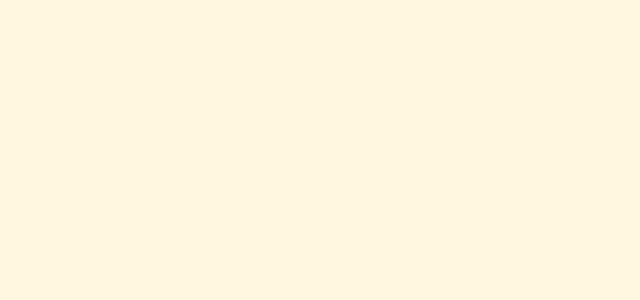
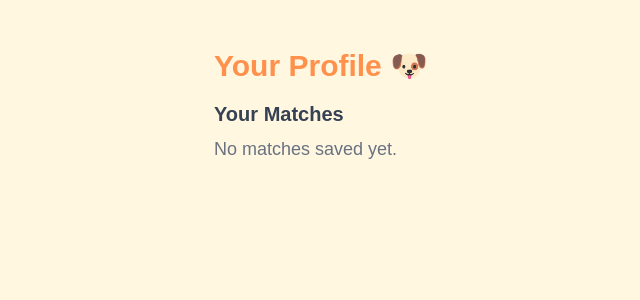
Before and after one commit to yaminaik/FetchRewards, a React (Vite) app: page /profile in a window 1280 px wide. Before the commit this address had no page. Shown: the top 300 px of the page, without its empty margins (66-706 px from the left). Built offline with nearby package versions, Linux system fonts and the light colour scheme; sample sign-in values are in the browser's storage.

Commit message:
added profile thing for saving favourites

```diff
--- a/src/App.tsx
+++ b/src/App.tsx
@@ -3,6 +3,7 @@ import { useState, useEffect } from "react";
 import LoginPage from "./pages/LoginPage";
 import SearchPage from "./pages/SearchPage";
 import { Toaster } from "react-hot-toast"; // ✅ Import Toaster for toast notifications
+import ProfilePage from "./pages/ProfilePage";
 
 const App = () => {
   const [isAuthenticated, setIsAuthenticated] = useState<boolean>(
@@ -24,8 +25,13 @@ const App = () => {
           }
         />
         <Route
-          path="/search"
-          element={isAuthenticated ? <SearchPage /> : <Navigate to="/" replace />}
+  path="/search"
+  element={isAuthenticated ? <SearchPage onLogout={() => setIsAuthenticated(false)} /> : <Navigate to="/" replace />}
+/>
+
+           <Route
+          path="/profile"
+          element={isAuthenticated ? <ProfilePage /> : <Navigate to="/" replace />}
         />
       </Routes>
     </Router>
--- a/src/components/DogCard.tsx
+++ b/src/components/DogCard.tsx
@@ -1,9 +1,9 @@
-// src/components/DogCard.tsx
 import { Dog as DogIcon } from "lucide-react";
 import { Dog } from "../types";
+
 interface DogProps {
   dog: Dog;
-  toggleFavorite: (dog: Dog) => void;
+  toggleFavorite?: (dog: Dog) => void; // Make toggleFavorite optional
   isFavorite: boolean;
 }
 
@@ -13,12 +13,14 @@ const DogCard: React.FC<DogProps> = ({ dog, toggleFavorite, isFavorite }) => {
       <div className="relative">
         <img src={dog.img} alt={dog.name} loading="lazy" className="w-full h-56 object-cover rounded-t-xl" />
 
+        {toggleFavorite && (  // Only show the button if toggleFavorite is passed
           <button
             onClick={() => toggleFavorite(dog)}
             className="absolute top-3 right-3 p-2 rounded-full bg-white shadow-md hover:bg-gray-200 transition"
           >
             <DogIcon className={`h-6 w-6 ${isFavorite ? "text-primary" : "text-gray-500"}`} />
           </button>
+        )}
       </div>
       <div className="p-4">
         <h3 className="text-2xl font-bold text-primary">{dog.name}</h3>
--- a/src/components/FavoritesModal.tsx
+++ b/src/components/FavoritesModal.tsx
@@ -1,4 +1,6 @@
+import { useProfile } from "../hooks/useProfile";
 import { Dog } from "../types";
+
 interface FavoritesModalProps {
   isOpen: boolean;
   closeModal: () => void;
@@ -13,11 +15,13 @@ const FavoritesModal: React.FC<FavoritesModalProps> = ({
   isOpen,
   closeModal,
   favorites,
-  removeFavorite,  // ✅ Ensure function is received correctly
+  removeFavorite,
   clearFavorites,
   generateMatch,
   matchedDog,
 }) => {
+  const { saveMatch, profile } = useProfile();
+
   if (!isOpen) return null;
 
   return (
@@ -49,7 +53,7 @@ const FavoritesModal: React.FC<FavoritesModalProps> = ({
                   <span className="text-sm text-gray-600">Location: {dog.zip_code}</span>
                 </div>
                 <button
-                  onClick={() => removeFavorite(dog.id)} // ✅ Correctly calls the function
+                  onClick={() => removeFavorite(dog.id)}
                   className="bg-primary text-white py-1 px-3 rounded-md hover:bg-primary/90 transition-all"
                 >
                   ✖
@@ -65,6 +69,7 @@ const FavoritesModal: React.FC<FavoritesModalProps> = ({
           </button>
         )}
 
+        {/* Save Matched Dog to Profile */}
         {matchedDog && (
           <div className="mt-4 p-4 border rounded-lg bg-gray-100">
             <h3 className="text-xl font-semibold text-primary">Your Match:</h3>
@@ -76,6 +81,13 @@ const FavoritesModal: React.FC<FavoritesModalProps> = ({
                 <p className="text-sm text-gray-600">Age: {matchedDog.age} years</p>
               </div>
             </div>
+            <button
+              onClick={() => saveMatch(matchedDog)}
+              className="w-full bg-green-500 text-white py-2 rounded-lg mt-4 hover:bg-green-600 transition-all"
+              disabled={profile.matches.some((match) => match.id === matchedDog.id)}
+            >
+              {profile.matches.some((match) => match.id === matchedDog.id) ? "Already Saved" : "Save Match"}
+            </button>
           </div>
         )}
       </div>
--- /dev/null
+++ b/src/components/Profile.tsx
@@ -0,0 +1,26 @@
+import { useProfile } from "../hooks/useProfile";
+import DogCard from "../components/DogCard";
+
+const ProfilePage = () => {
+  const { profile } = useProfile();
+
+  return (
+    <div className="max-w-3xl mx-auto p-6">
+      <h1 className="text-3xl font-bold text-primary mb-4">Your Profile 🐶</h1>
+
+      {/* Saved Matches */}
+      <div className="mb-6">
+        <h2 className="text-xl font-semibold text-gray-700">Your Matches</h2>
+        <div className="grid grid-cols-1 sm:grid-cols-2 gap-4">
+          {profile.matches.length > 0 ? (
+            profile.matches.map((dog) => <DogCard key={dog.id} dog={dog}  isFavorite={true}   />)
+          ) : (
+            <p className="text-gray-500">No matches saved yet.</p>
+          )}
+        </div>
+      </div>
+    </div>
+  );
+};
+
+export default ProfilePage;
--- /dev/null
+++ b/src/hooks/useProfile.ts
@@ -0,0 +1,35 @@
+import { useState, useEffect } from "react";
+import { Dog } from "../types";
+import toast from "react-hot-toast";
+
+const LOCAL_STORAGE_KEY = "userProfile";
+
+interface UserProfile {
+  favorites: Dog[];
+  matches: Dog[];
+}
+
+export const useProfile = () => {
+  const [profile, setProfile] = useState<UserProfile>(() => {
+    const savedProfile = localStorage.getItem(LOCAL_STORAGE_KEY);
+    return savedProfile ? JSON.parse(savedProfile) : { favorites: [], matches: [] };
+  });
+
+  useEffect(() => {
+    localStorage.setItem(LOCAL_STORAGE_KEY, JSON.stringify(profile));
+  }, [profile]);
+
+  // Save a matched dog
+  const saveMatch = (dog: Dog) => {
+    setProfile((prev) => {
+      if (prev.matches.some((match) => match.id === dog.id)) {
+        toast.error("This dog is already saved!");
+        return prev;
+      }
+      toast.success("Dog saved successfully!");
+      return { ...prev, matches: [...prev.matches, dog] };
+    });
+  };
+
+  return { profile, saveMatch };
+};
--- /dev/null
+++ b/src/pages/ProfilePage.tsx
@@ -0,0 +1,11 @@
+import Profile from "../components/Profile";
+
+const ProfilePage = () => {
+  return (
+    <div className="max-w-5xl mx-auto p-6">
+      <Profile />
+    </div>
+  );
+};
+
+export default ProfilePage;
--- a/src/pages/SearchPage.tsx
+++ b/src/pages/SearchPage.tsx
@@ -1,16 +1,20 @@
 import { useState } from "react";
-import { Dog as DogIcon } from "lucide-react";
+import { Dog as DogIcon,UserRound} from "lucide-react";
 import SearchBar from "../components/SearchBar";
 import DogCard from "../components/DogCard";
 import Pagination from "../components/Pagination";
 import FavoritesModal from "../components/FavoritesModal";
-import { useDogs } from "../hooks/useDogs"; // ✅ Fetch dogs
-import { useBreeds } from "../hooks/useBreeds"; // ✅ Fetch breeds
-import { useFavorites } from "../hooks/useFavorites"; // ✅ Manage favorites
+import { useDogs } from "../hooks/useDogs";
+import { useBreeds } from "../hooks/useBreeds";
+import { useFavorites } from "../hooks/useFavorites";
+import { useNavigate } from "react-router-dom";
 
+interface SearchPageProps {
+  onLogout: () => void;
+}
 
-
-const SearchPage = () => {
+function SearchPage({ onLogout }: SearchPageProps){
+  const navigate = useNavigate();
   const [ageMin, setAgeMin] = useState<number | "">("");
   const [ageMax, setAgeMax] = useState<number | "">("");
   const [zipCode, setZipCode] = useState<string>("");
@@ -18,6 +22,7 @@ const SearchPage = () => {
   const [currentPage, setCurrentPage] = useState(1);
   const [sortOrder, setSortOrder] = useState<"asc" | "desc">("asc");
   const [modalOpen, setModalOpen] = useState(false);
+
 
   // ✅ Fetch breeds using custom hook
   const breeds = useBreeds();
@@ -27,16 +32,62 @@ const SearchPage = () => {
 
   // ✅ Manage favorites using custom hook
   const { favorites, toggleFavorite, removeFavorite, clearFavorites, matchedDog, generateMatch } = useFavorites();
+  const handleLogout = async () => {
+    try {
+      const response = await fetch("https://frontend-take-home-service.fetch.com/auth/logout", {
+        method: "POST",
+        credentials: "include",
+      });
+
+      if (!response.ok) {
+        throw new Error("Logout failed");
+      }
+
+      // ✅ Clear authentication data
+      localStorage.removeItem("isAuthenticated");
+      sessionStorage.removeItem("userSession");
+      localStorage.removeItem("userProfile");
+      // ✅ Update authentication state in App.tsx
+      onLogout();
+
+      // ✅ Redirect to login page
+      navigate("/", { replace: true });
+    } catch (error) {
+      console.error("Error during logout:", error);
+    }
+  };
+
+
 
   return (
     <div className="w-screen bg-background px-4 py-8 md:px-8 flex flex-col">
       {/* Header */}
-      <div className="flex justify-between items-center max-w-7xl mx-auto mb-6">
-        <h1 className="text-4xl font-bold text-primary flex items-center gap-3">
+      <div className="flex flex-col items-center max-w-7xl mx-auto mb-6">
+        {/* Tagline - Centered */}
+        <h1 className="text-4xl font-bold text-primary flex items-center gap-3 mb-4">
           <DogIcon className="h-12 w-12 animate-bounce" />
           Find Your Perfect Companion
         </h1>
+
+        {/* Profile and Logout Buttons BELOW the tagline */}
+        <div className="flex gap-4 mt-2">
+          <button
+            onClick={() => navigate("/profile")}
+            className="bg-orange-400 text-white px-4 py-2 rounded-lg flex items-center gap-2 hover:bg-orange-500 transition-all"
+          >
+            <UserRound className="h-5 w-5" />
+            Profile
+          </button>
+
+          <button
+            onClick={handleLogout}
+            className="bg-red-500 text-white px-4 py-2 rounded-lg flex items-center gap-2 hover:bg-red-600 transition-all"
+          >
+            Logout
+          </button>
         </div>
+      </div>
+
 
       {/* Search Bar */}
       <SearchBar
@@ -52,8 +103,7 @@ const SearchPage = () => {
         sortOrder={sortOrder}
         setSortOrder={setSortOrder}
         favoritesCount={favorites.length}
-        openFavorites={() => setModalOpen(true)}
-      />
+        openFavorites={() => setModalOpen(true)} />
 
       {/* Dogs Grid */}
       <div className=" py-2">
@@ -66,8 +116,7 @@ const SearchPage = () => {
                 key={dog.id}
                 dog={dog}
                 toggleFavorite={toggleFavorite}
-           isFavorite={favorites.some(favDog => favDog.id === dog.id)}
-         />
+                isFavorite={favorites.some(favDog => favDog.id === dog.id)} />
 
 
             ))}
@@ -87,10 +136,9 @@ const SearchPage = () => {
         removeFavorite={removeFavorite}
         clearFavorites={clearFavorites}
         generateMatch={generateMatch}
-        matchedDog={matchedDog}
-      />
+        matchedDog={matchedDog} />
     </div>
   );
-};
+}
 
 export default SearchPage;
```
Lines whose indentation alone changed are shown as unchanged.
